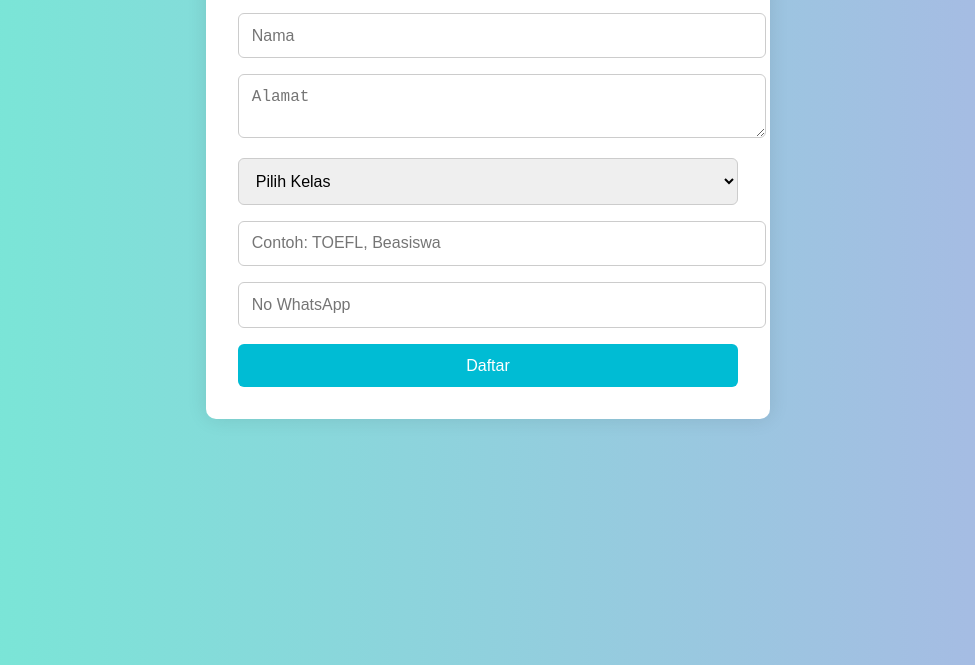
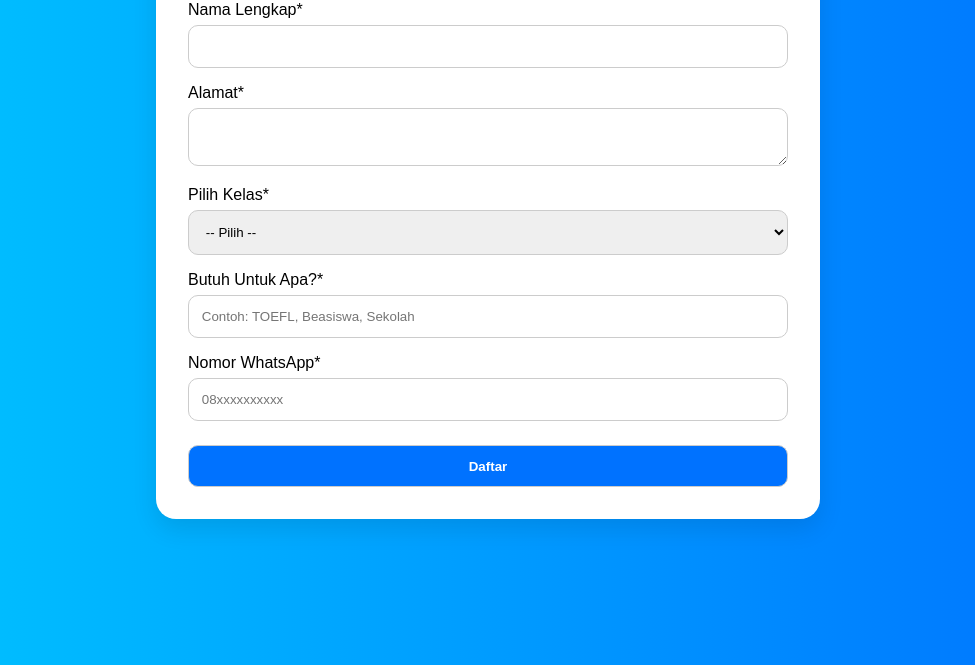
Before and after one commit to ateagen/cosmoenglishclass, a plain HTML site: page form.html in a window 1280 px wide. Shown: the part 135-800 px from the top of the page, without its empty margins (152-1127 px from the left). Drawn offline with Linux system fonts and the light colour scheme.

Commit message:
Update form.html

```diff
--- a/form.html
+++ b/form.html
@@ -1,86 +1,128 @@
 <!DOCTYPE html>
 <html lang="id">
 <head>
-  <meta charset="UTF-8" />
-  <meta name="viewport" content="width=device-width, initial-scale=1.0"/>
-  <title>Formulir Pendaftaran</title>
+  <meta charset="UTF-8">
+  <meta name="viewport" content="width=device-width, initial-scale=1.0">
+  <title>Form Pendaftaran Kelas</title>
   <style>
     body {
       font-family: Arial, sans-serif;
-      background: linear-gradient(to right, #74ebd5, #acb6e5);
-      margin: 0;
+      background: linear-gradient(to right, #00c6ff, #0072ff);
       padding: 2rem;
     }
-    form {
-      background: #fff;
-      max-width: 500px;
+
+    .container {
+      background: white;
+      max-width: 600px;
       margin: auto;
       padding: 2rem;
-      border-radius: 10px;
-      box-shadow: 0 0 20px rgba(0,0,0,0.1);
+      border-radius: 20px;
+      box-shadow: 0 10px 25px rgba(0, 0, 0, 0.1);
     }
+
     h2 {
       text-align: center;
+      margin-bottom: 1rem;
     }
+
+    label {
+      margin-top: 1rem;
+      display: block;
+    }
+
     input, select, textarea, button {
       width: 100%;
-      margin-top: 1rem;
       padding: 0.8rem;
+      margin-top: 0.4rem;
+      border-radius: 10px;
       border: 1px solid #ccc;
-      border-radius: 6px;
-      font-size: 1rem;
+      box-sizing: border-box;
     }
+
     button {
-      background: #00bcd4;
+      background: #0072ff;
       color: white;
-      border: none;
+      font-weight: bold;
       cursor: pointer;
+      margin-top: 1.5rem;
     }
+
     button:hover {
-      background: #0097a7;
+      background: #005dd1;
     }
-    .popup {
+
+    #popup {
       display: none;
+      position: fixed;
+      top: 50%;
+      left: 50%;
+      transform: translate(-50%, -50%);
+      background: white;
+      padding: 2rem;
+      border-radius: 20px;
+      box-shadow: 0 0 20px rgba(0, 0, 0, 0.3);
+      z-index: 9999;
       text-align: center;
-      background: #dff0d8;
-      padding: 1rem;
-      border-radius: 10px;
-      margin-top: 1rem;
-      color: #3c763d;
+      max-width: 300px;
+    }
+
+    @media (max-width: 600px) {
+      .container {
+        padding: 1rem;
+      }
     }
   </style>
 </head>
 <body>
-  <form id="formPendaftaran" name="pendaftaran-kelas">
-    <h2>Formulir Pendaftaran</h2>
-    <input type="text" name="nama" placeholder="Nama" required />
-    <textarea name="alamat" placeholder="Alamat" required></textarea>
-    <select name="kelas" required>
-      <option value="">Pilih Kelas</option>
-      <option value="offline">Offline</option>
-      <option value="online">Online</option>
-    </select>
-    <input type="text" name="kebutuhan" placeholder="Contoh: TOEFL, Beasiswa" required />
-    <input type="tel" name="no_wa" placeholder="No WhatsApp" required />
-    <button type="submit">Daftar</button>
-    <div class="popup" id="popupBerhasil">Terima kasih telah mendaftar. Admin akan menghubungi Anda segera.</div>
-  </form>
+  <div class="container">
+    <h2>Form Pendaftaran Kelas</h2>
+    <form id="form-daftar">
+      <label for="nama">Nama Lengkap*</label>
+      <input type="text" id="nama" name="nama" required>
 
-  <script src="https://script.google.com/macros/s/AKfycbwxvmvwY7PDLaAPOMNW33n_GDxG8t2TX5fBEIOOd63wOHQqGq0eIrfLYpNKv6upudfSOQ/exec">
-    const form = document.getElementById("formPendaftaran");
-    const popup = document.getElementById("popupBerhasil");
+      <label for="alamat">Alamat*</label>
+      <textarea id="alamat" name="alamat" required></textarea>
 
-    form.addEventListener("submit", (e) => {
+      <label for="kelas">Pilih Kelas*</label>
+      <select id="kelas" name="kelas" required>
+        <option value="">-- Pilih --</option>
+        <option value="Offline">Offline</option>
+        <option value="Online">Online</option>
+      </select>
+
+      <label for="kebutuhan">Butuh Untuk Apa?*</label>
+      <input type="text" id="kebutuhan" name="kebutuhan" placeholder="Contoh: TOEFL, Beasiswa, Sekolah" required>
+
+      <label for="wa">Nomor WhatsApp*</label>
+      <input type="tel" id="wa" name="wa" placeholder="08xxxxxxxxxx" required>
+
+      <button type="submit">Daftar</button>
+    </form>
+  </div>
+
+  <div id="popup">
+    <h3>Terima kasih telah mendaftar di kelas online Cosmo!</h3>
+    <p>Anda akan dihubungi admin secepatnya.</p>
+  </div>
+
+  <script>
+    const scriptURL = 'https://script.google.com/macros/s/AKfycbyCrBbs_cwrpFNuNizQmnpw9diR1Pw77wcYDzPJVoYSl7qoU0P6WZvpGHqTnxzK_el03A/exec'; // GANTI DENGAN DEPLOYMENT ID KAMU
+    const form = document.getElementById('form-daftar');
+    const popup = document.getElementById('popup');
+
+    form.addEventListener('submit', e => {
       e.preventDefault();
-      const scriptURL = 'https://script.google.com/macros/s/PASTE-LINK-HERE/exec'; // Ganti nanti
       const formData = new FormData(form);
-
       fetch(scriptURL, { method: 'POST', body: formData })
         .then(response => {
-          popup.style.display = "block";
           form.reset();
+          popup.style.display = 'block';
+          setTimeout(() => popup.style.display = 'none', 5000);
         })
-        .catch(error => console.error('Error!', error.message));
+        .catch(error => {
+          alert('Terjadi kesalahan. Silakan coba lagi.');
+          console.error('Error!', error.message);
+        });
     });
   </script>
 </body>
```
